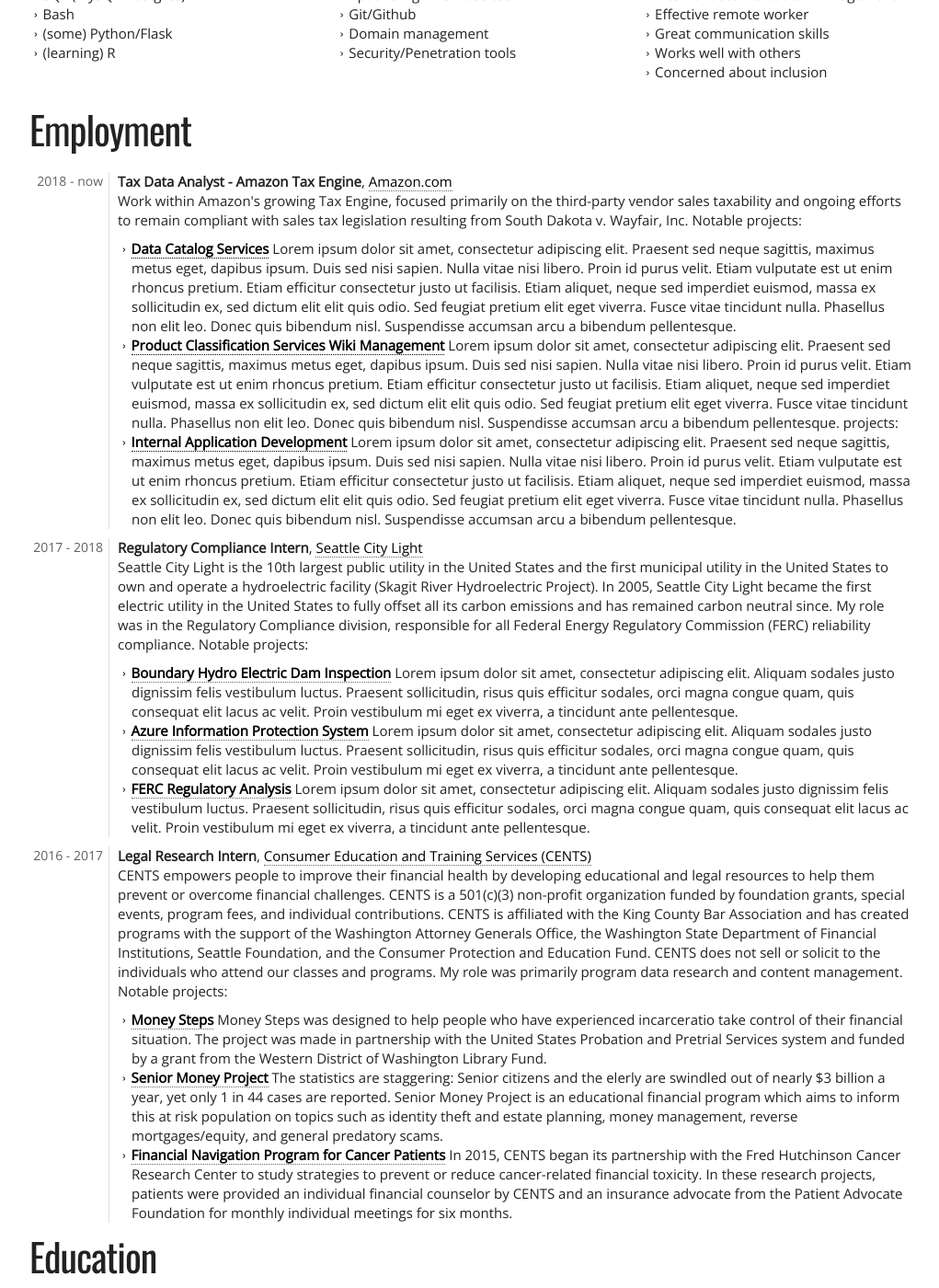
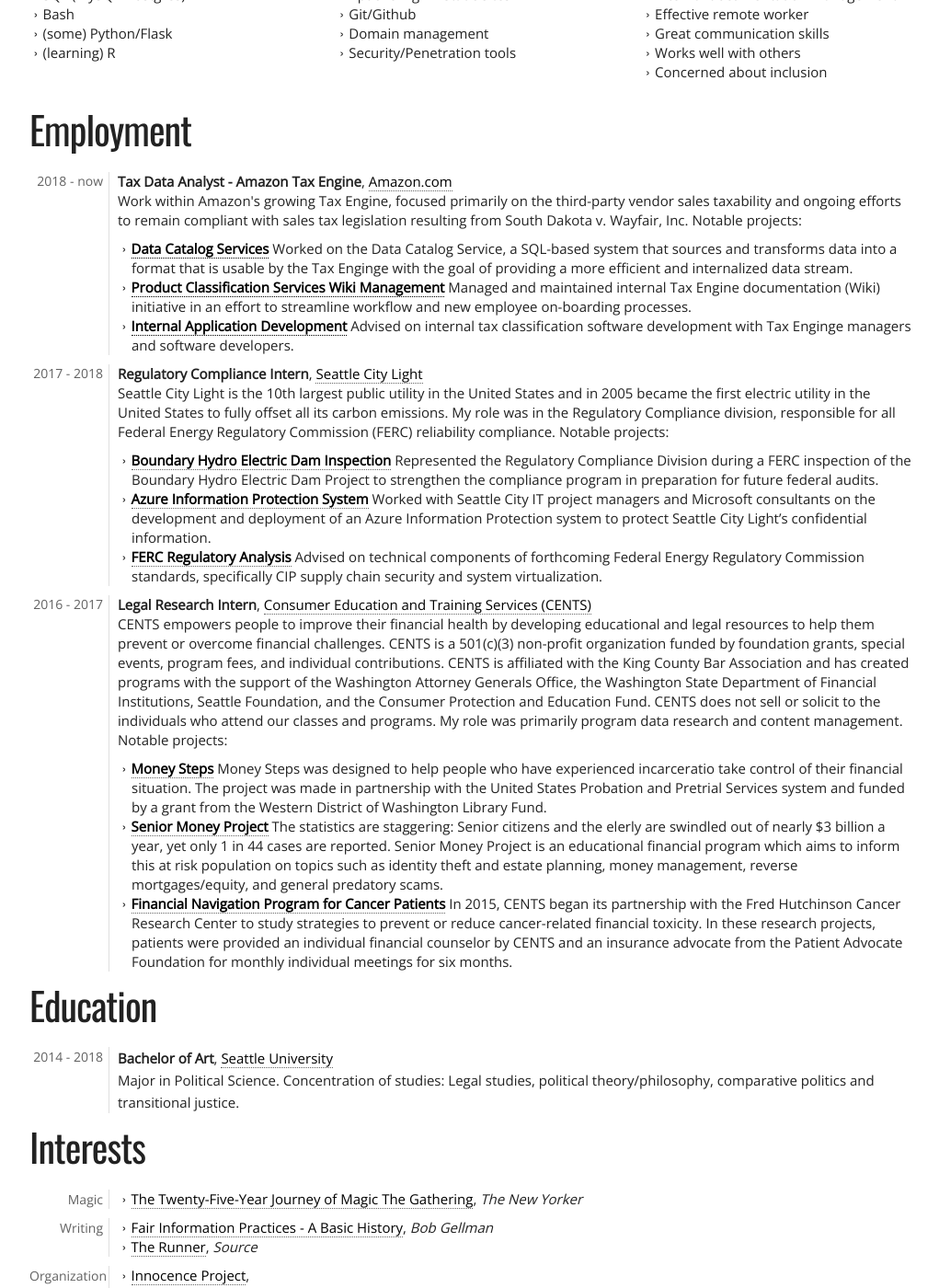
Before and after one commit to barrecan/cv, a Jekyll site: the page built from index.html, in a window 1280 px wide and 1400 px high, scrolled down 498 px. Shown: the whole window at 92% size, without its empty margins (128-1149 px from the left). Built offline with Jekyll 4.4.1, drawn with Linux system fonts in a browser that asks for light colours; nearby versions of some CDN libraries; some of the changed lines change nothing that is shown; some of the changed text lies outside the part shown.

Commit message:
updates jan8

```diff
--- a/_data/cv.yml
+++ b/_data/cv.yml
@@ -23,35 +23,34 @@
     projects:
       - title: Data Catalog Services
         description: >-
-          Lorem ipsum dolor sit amet, consectetur adipiscing elit. Praesent sed neque sagittis, maximus metus eget, dapibus ipsum. Duis sed nisi sapien. Nulla vitae nisi libero. Proin id purus velit. Etiam vulputate est ut enim rhoncus pretium. Etiam efficitur consectetur justo ut facilisis. Etiam aliquet, neque sed imperdiet euismod, massa ex sollicitudin ex, sed dictum elit elit quis odio. Sed feugiat pretium elit eget viverra. Fusce vitae tincidunt nulla. Phasellus non elit leo. Donec quis bibendum nisl. Suspendisse accumsan arcu a bibendum pellentesque.
+          Worked on the Data Catalog Service, a SQL-based system that sources and transforms data into a format that is usable by the Tax Enginge with the goal of providing a more efficient and internalized data stream.
         projects:
       - title: Product Classification Services Wiki Management
         description: >-
-          Lorem ipsum dolor sit amet, consectetur adipiscing elit. Praesent sed neque sagittis, maximus metus eget, dapibus ipsum. Duis sed nisi sapien. Nulla vitae nisi libero. Proin id purus velit. Etiam vulputate est ut enim rhoncus pretium. Etiam efficitur consectetur justo ut facilisis. Etiam aliquet, neque sed imperdiet euismod, massa ex sollicitudin ex, sed dictum elit elit quis odio. Sed feugiat pretium elit eget viverra. Fusce vitae tincidunt nulla. Phasellus non elit leo. Donec quis bibendum nisl. Suspendisse accumsan arcu a bibendum pellentesque.
-          projects:
+          Managed and maintained internal Tax Engine documentation (Wiki) initiative in an effort to streamline workflow and new employee on-boarding processes.
       - title: Internal Application Development
         description: >-
-          Lorem ipsum dolor sit amet, consectetur adipiscing elit. Praesent sed neque sagittis, maximus metus eget, dapibus ipsum. Duis sed nisi sapien. Nulla vitae nisi libero. Proin id purus velit. Etiam vulputate est ut enim rhoncus pretium. Etiam efficitur consectetur justo ut facilisis. Etiam aliquet, neque sed imperdiet euismod, massa ex sollicitudin ex, sed dictum elit elit quis odio. Sed feugiat pretium elit eget viverra. Fusce vitae tincidunt nulla. Phasellus non elit leo. Donec quis bibendum nisl. Suspendisse accumsan arcu a bibendum pellentesque.
+          Advised on internal tax classification software development with Tax Enginge managers and software developers.
   - company: Seattle City Light
     link: http://seattle.gov/light/
     title: Regulatory Compliance Intern
     start: 2017
     end: 2018
     description: >
-      Seattle City Light is the 10th largest public utility in the United States and the first municipal utility in the United States to own and operate a hydroelectric facility (Skagit River Hydroelectric Project). In 2005, Seattle City Light became the first electric utility in the United States to fully offset all its carbon emissions and has remained carbon neutral since. My role was in the Regulatory Compliance division, responsible for all Federal Energy Regulatory Commission (FERC) reliability compliance.
+      Seattle City Light is the 10th largest public utility in the United States and in 2005 became the first electric utility in the United States to fully offset all its carbon emissions. My role was in the Regulatory Compliance division, responsible for all Federal Energy Regulatory Commission (FERC) reliability compliance.
     projects:
       - title: Boundary Hydro Electric Dam Inspection
         link: http://www.seattle.gov/light/Boundary/
         description: >-
-          Lorem ipsum dolor sit amet, consectetur adipiscing elit. Aliquam sodales justo dignissim felis vestibulum luctus. Praesent sollicitudin, risus quis efficitur sodales, orci magna congue quam, quis consequat elit lacus ac velit. Proin vestibulum mi eget ex viverra, a tincidunt ante pellentesque.
+          Represented the Regulatory Compliance Division during a FERC inspection of the Boundary Hydro Electric Dam Project to strengthen the compliance program in preparation for future federal audits.
       - title: Azure Information Protection System
         link: https://azure.microsoft.com/en-us/services/information-protection/
         description: >-
-          Lorem ipsum dolor sit amet, consectetur adipiscing elit. Aliquam sodales justo dignissim felis vestibulum luctus. Praesent sollicitudin, risus quis efficitur sodales, orci magna congue quam, quis consequat elit lacus ac velit. Proin vestibulum mi eget ex viverra, a tincidunt ante pellentesque.
+          Worked with Seattle City IT project managers and Microsoft consultants on the development and deployment of an Azure Information Protection system to protect Seattle City Light’s confidential information.
       - title: FERC Regulatory Analysis
         link: https://www.nerc.com/pa/Stand/Pages/Standards-Under-Development.aspx
         description: >-
-          Lorem ipsum dolor sit amet, consectetur adipiscing elit. Aliquam sodales justo dignissim felis vestibulum luctus. Praesent sollicitudin, risus quis efficitur sodales, orci magna congue quam, quis consequat elit lacus ac velit. Proin vestibulum mi eget ex viverra, a tincidunt ante pellentesque.
+          Advised on technical components of forthcoming Federal Energy Regulatory Commission standards, specifically CIP supply chain security and system virtualization.
   - company: Consumer Education and Training Services (CENTS)
     link: http://centsprogram.org
     office: Seattle
@@ -114,97 +113,31 @@
     publication: The New Yorker
     year: Magic
     description: >
-      X
+      An exploration of the best game ever created.
   - title: Fair Information Practices - A Basic History
     link: https://bobgellman.com/rg-docs/rg-FIPshistory.pdf
     publication: Bob Gellman
     year: Writing
     description: >
       FIPs are a set of internationally recognized practices for addressing the privacy of information about individuals. Information privacy is a subset of privacy.
-  - title: Consider the Boolean
-    link: https://source.opennews.org/en-US/learning/consider-boolean/
+  - title: The Runner
+    link: https://www.newyorker.com/magazine/2001/09/03/the-runner
     publication: Source
-    year: 2015
+    year: Writing
     description: >
-      An example with boolean types of how even the simplest datatype
-      models can fail in complicated ways
-  - title: Connecting With The Dots
-    link: https://source.opennews.org/en-US/learning/connecting-dots/
-    publication: Source
-    year: 2015
+      He woke up one morning and decided to become someone else.
+  - title: Innocence Project
+    link: https://www.innocenceproject.org/
+    publication:
+    year: Organization
     description: >
-      A look at how infographics might potentially include empathy
-  - title: Thank You, Electionbot
-    link: https://source.opennews.org/en-US/articles/thank-you-electionbot/
-    publication: Source
-    year: 2015
+      The Innocence Project, founded in 1992 by Peter Neufeld and Barry Scheck at Cardozo School of Law, exonerates the wrongly convicted through DNA testing and reforms the criminal justice system to prevent future injustice.
+  - title: Capital Punishment Project
+    link: https://www.aclu.org/other/aclus-capital-punishment-project
+    publication: ACLU
+    year: Organization
     description: >
-      How I used a Slack bot to easily track the progress of the Times
-      election loader.
-  - title: A Wave Of P.R. Data
-    link: http://www.niemanlab.org/2014/12/a-wave-of-p-r-data/
-    publication: NiemanLab
-    year: 2014
-    description: >
-      I am worried about the rise of sloppy chartjunk produced by PR
-      firms to virally advertise for companies
-  - title: Bots With Thoughts
-    link: https://source.opennews.org/en-US/articles/bots-with-thoughts/
-    publication: Source
-    year: 2014
-    description: >
-      Bots are more like toys than helpers these days. What if we
-      could create a bot that learned its aesthetics?
-  - title: Distrust Your Data
-    link: https://source.opennews.org/en-US/learning/distrust-your-data/
-    publication: Source
-    year: 2014
-    description: >
-      I analyzed some severe problems with a joint study from Pornhub
-      and Buzzfeed that was designed to be viral and was also terribly
-      wrong
-  - title: And Remember, This Is For Posterity
-    link: https://source.opennews.org/en-US/learning/and-remember-ones-posterity/
-    publication: Source
-    year: 2013
-    description: >
-      It is easier to read a newspaper from 100 years ago than a data
-      journalism project from 5 years back, because we do not build
-      our work to last.
-  - title: The Times Regrets The Programmer Error
-    link: https://source.opennews.org/en-US/learning/times-regrets-programmer-error/
-    publication: Source
-    year: 2013
-    description: >
-      Data journalism gives us new ways to report on the world, but
-      also many new and interesting ways to get it wrong. It is time
-      to consider a taxonomy of possible problems.
-  - title: About Times Haiku
-    link: http://haiku.nytimes.com/about
-    publication: The New York Times
-    year: 2013
-    description: >
-      How the New York Times haiku bot works
-  - title: How the Data Sausage Gets Made
-    link: https://source.opennews.org/en-US/learning/how-sausage-gets-made/
-    publication: Source
-    year: 2013
-    description: >
-      How I built a scraper to pull structured data out of the
-      unstructured press releases for food recalls
-  - title: "The New York Times' Election Loader"
-    link: https://source.opennews.org/en-US/articles/ny-times-results-loader/
-    publication: Source
-    year: 2012
-    description: >
-      I described some of the interesting aspect of the program that
-      automatically loaded election results for the Times homepage.
-  - title: Word Clouds Considered Harmful
-    link: http://www.niemanlab.org/2011/10/word-clouds-considered-harmful/
-    publication: NiemanLab
-    year: 2011
-    description: >
-      My diatribe against word clouds, a visualization that must be stopped
+      Partnering with ACLU affiliates in death penalty states, and with coalition partners nationally, the Capital Punishment Project promotes both abolition and systemic reform of the death penalty process.
   - title: Electronic Frontier Foundation
     link: https://www.eff.org/
     publication: EFF
```
